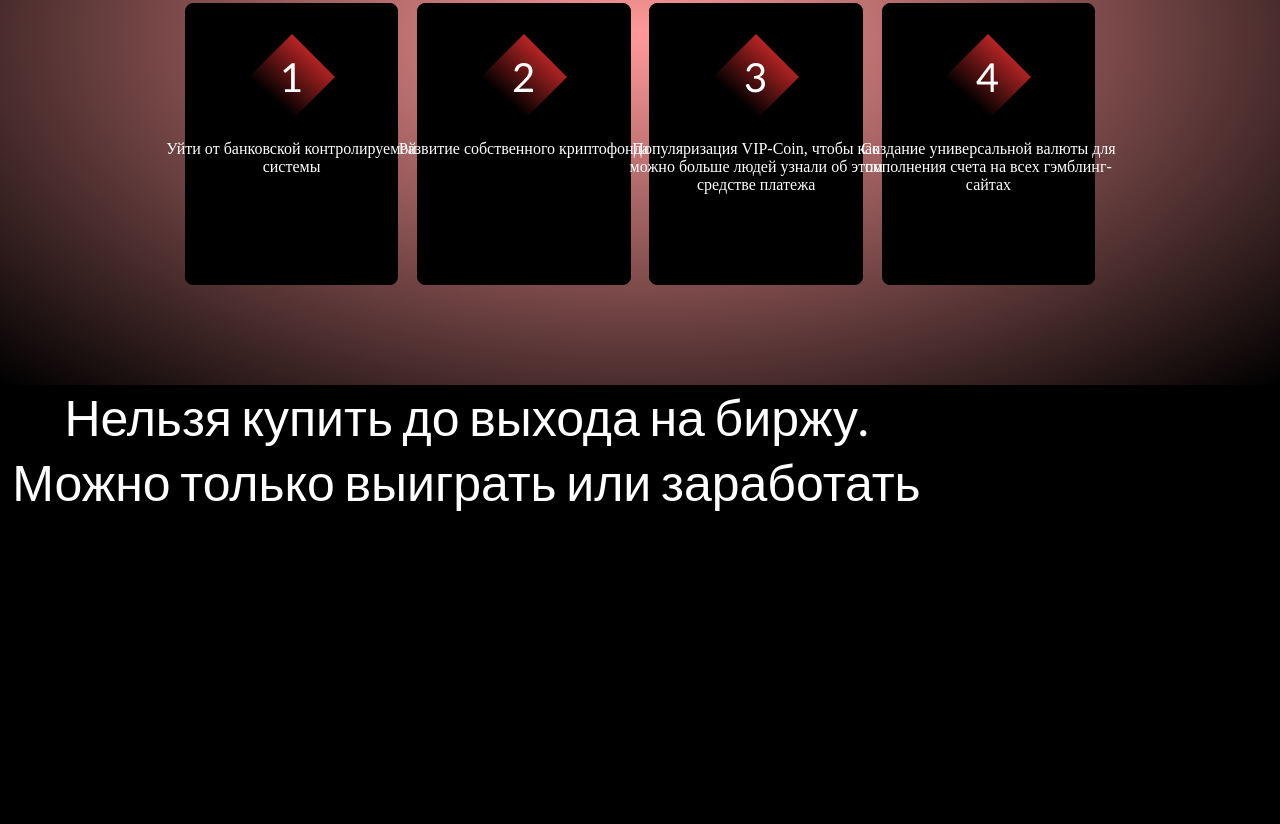
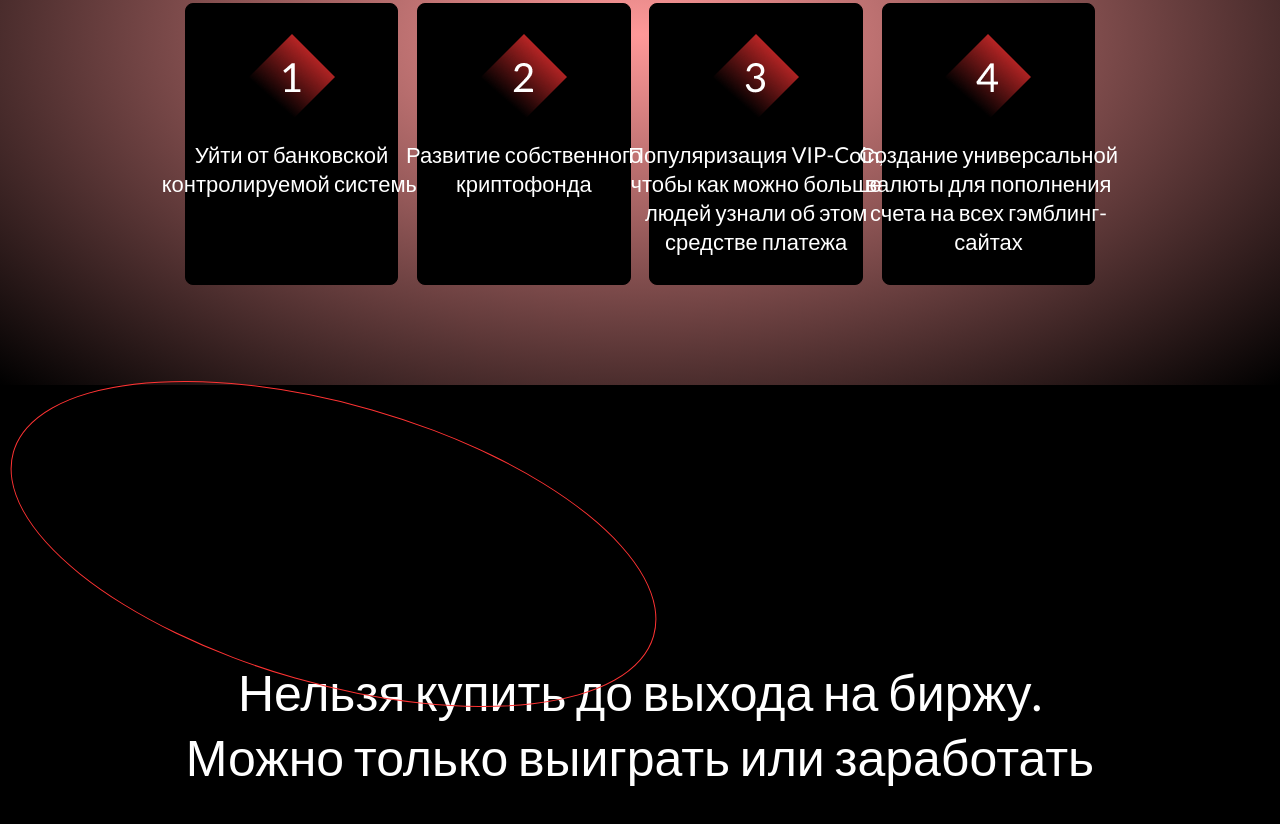
Before and after one commit to HEGGIX/TMS_Homework2, a website built with Parcel: page index.html in a window 1280 px wide. Shown: the part 316-1140 px from the top of the page. Built offline with nearby package versions, Linux system fonts and the light colour scheme.

Commit message:
feat: add styles second section

```diff
--- a/index.html
+++ b/index.html
@@ -34,9 +34,11 @@
     </div>
     <div class="text-section">
         <div class="circle"></div>
-        <p class="text">Нельзя купить до выхода на биржу. Можно
-            только  выиграть  или  заработать
-        </p>
+        <div class="text-container">
+            <p class="text"> Нельзя купить до выхода на биржу. Можно
+                только выиграть или заработать
+            </p>
+        </div>
     </div>
 </body>
 </html>
--- a/styles/style.scss
+++ b/styles/style.scss
@@ -53,6 +53,10 @@
 }
 
 .objective__card-text{
+    font-size: 22px;
+    font-family: 'Lato', sans-serif;
+    font-weight: 400;
+    line-height: 29px;
     width: 281px;
     color: #fff;
     text-align: center;
@@ -60,12 +64,18 @@
 }
 
 .text-section{
-    height: 730px;
     background: rgba(0, 0, 0, 1);
 }
 
+.text-container{
+    width: 933px;
+    height: 730px;
+    display: flex;
+    align-items: center;
+    margin: 0 auto;
+}
+
 .text{
-    width: 933px;
     color: #fff;
     margin-top: 0;
     font-size: 50px;
@@ -74,3 +84,13 @@
     line-height: 65px;
     text-align: center;
 }
+
+.circle{
+    position: absolute;
+    bottom: -200px;
+    width: 665px;
+    height: 278px;
+    border: 0.5px solid #FF3333;
+    border-radius: 50%;
+    transform: rotate(16deg);
+}
```
Also changed, not shown: dist/index.html, 2 other files.
